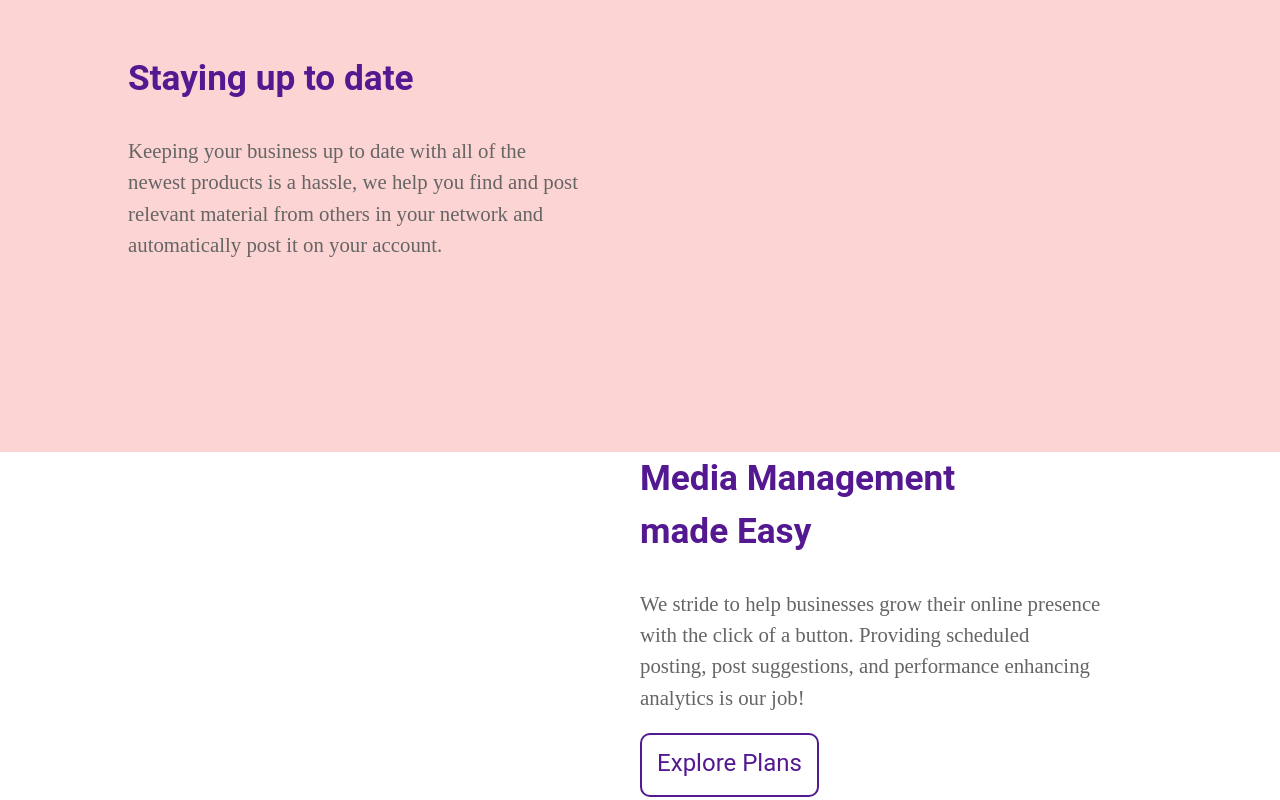
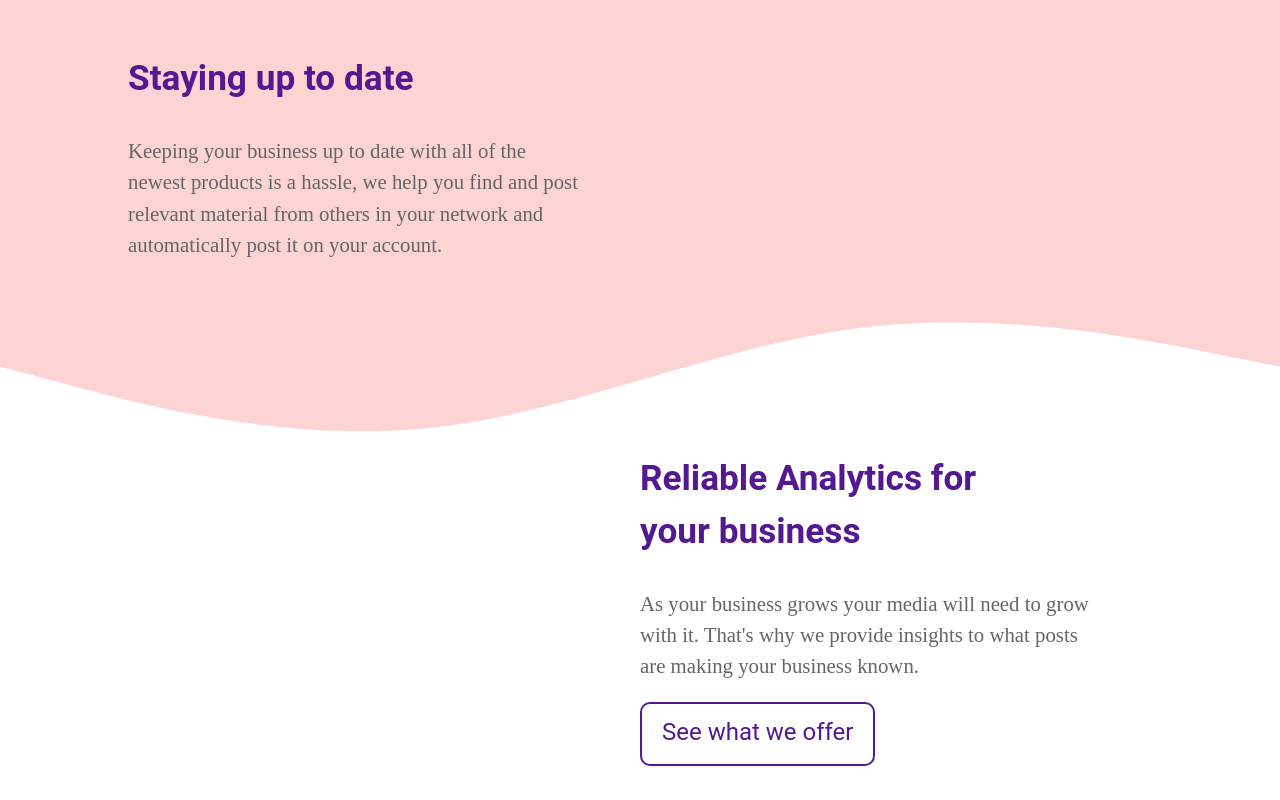
Before and after one commit to JonLev03-hub/Media-Pilot, a React (Create React App) app: page / in a window 1280 px wide. Shown: the part 1265-2065 px from the top of the page. Built offline with nearby package versions, Linux system fonts and the light colour scheme.

Commit message:
added another section and updated button code to fit new styles

```diff
--- a/src/pages/Landing/About.js
+++ b/src/pages/Landing/About.js
@@ -66,20 +66,31 @@ export default function About() {
         <div className={Styles.containerHalfImg}></div>
       </section>
       <section className={Styles.section}>
+        <svg
+          xmlns="http://www.w3.org/2000/svg"
+          viewBox="0 0 1440 320"
+          className={Styles.sectionBottomWave}
+        >
+          <path
+            fill="#FFFFFF"
+            fill-opacity="1"
+            d="M0,192L80,213.3C160,235,320,277,480,261.3C640,245,800,171,960,149.3C1120,128,1280,160,1360,176L1440,192L1440,320L1360,320C1280,320,1120,320,960,320C800,320,640,320,480,320C320,320,160,320,80,320L0,320Z"
+          ></path>
+        </svg>
         <div className={Styles.containerHalfImg}></div>
         <div className={Styles.containerHalf}>
           <h3 className={Styles.h3}>
-            Media Management
+            Reliable Analytics for
             <br />
-            made Easy
+            your business
           </h3>
           <p className={Styles.p}>
-            We stride to help businesses grow their online presence with the
-            click of a button. Providing scheduled posting, post suggestions,
-            and performance enhancing analytics is our job!
+            As your business grows your media will need to grow with it. That's
+            why we provide insights to what posts are making your business
+            known.
           </p>
           <Link className={Styles.button} to="/">
-            Explore Plans
+            See what we offer
           </Link>
         </div>
       </section>
--- a/src/pages/Landing/About.module.css
+++ b/src/pages/Landing/About.module.css
@@ -28,6 +28,12 @@
     width:100vw;
     z-index: -1;
 }
+.sectionBottomWave {
+    position: absolute;
+    top: -20vw;
+    width: 100vw;
+    z-index: 0;
+}
 /* Container code */
 .containerHalf,
 .containerHalfImg{
@@ -52,7 +58,8 @@
     display:inline-block;
     text-align: center;
     text-decoration: none;
-    width:175px;
+    padding: 0px 20px;
+    min-width:175px;
     height:50px;
     margin:20px 20px 3px 0px;
     background-color: transparent;
@@ -71,7 +78,7 @@ a.button {
     color: var(--color-grey);
     cursor:pointer;
     box-shadow: 2px 2px 5px #888888;
-    border:none;
+    border-color:transparent;
     opacity:90%;
 }
 /* Header Css */
```
